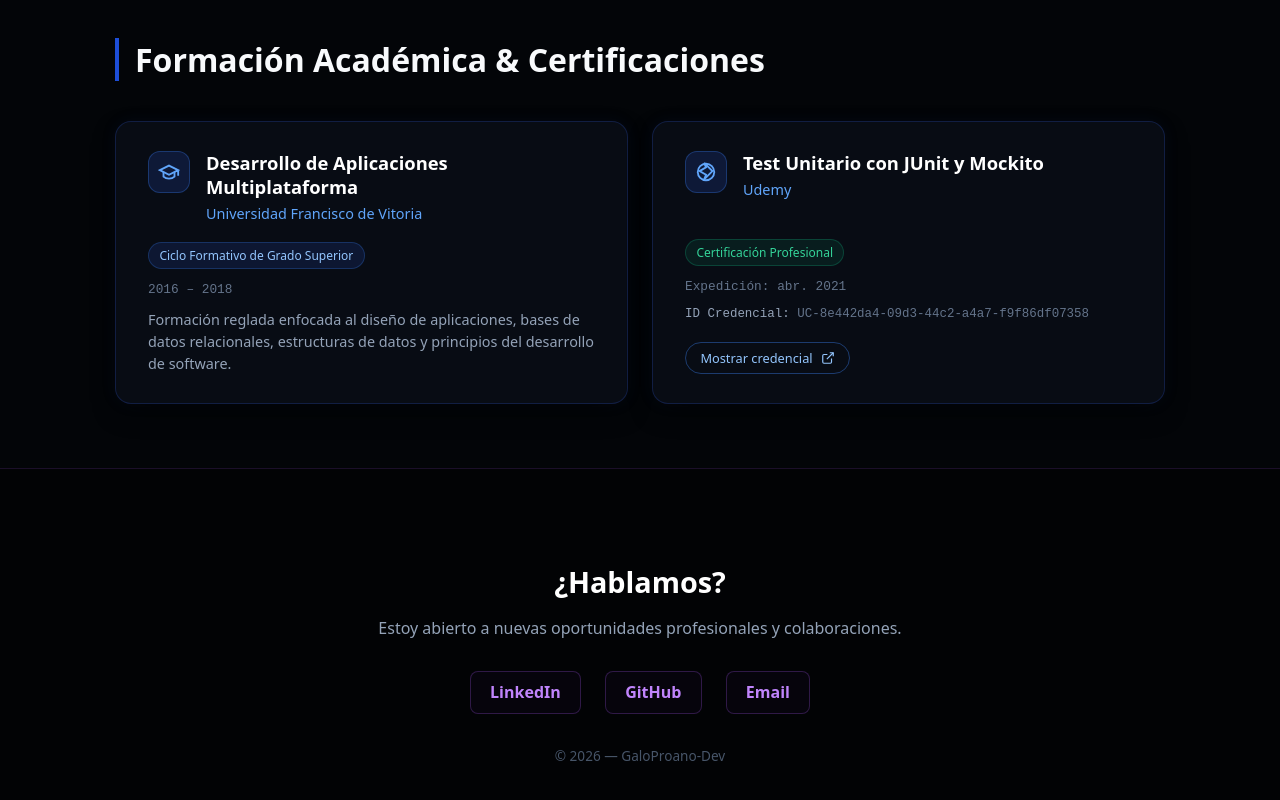
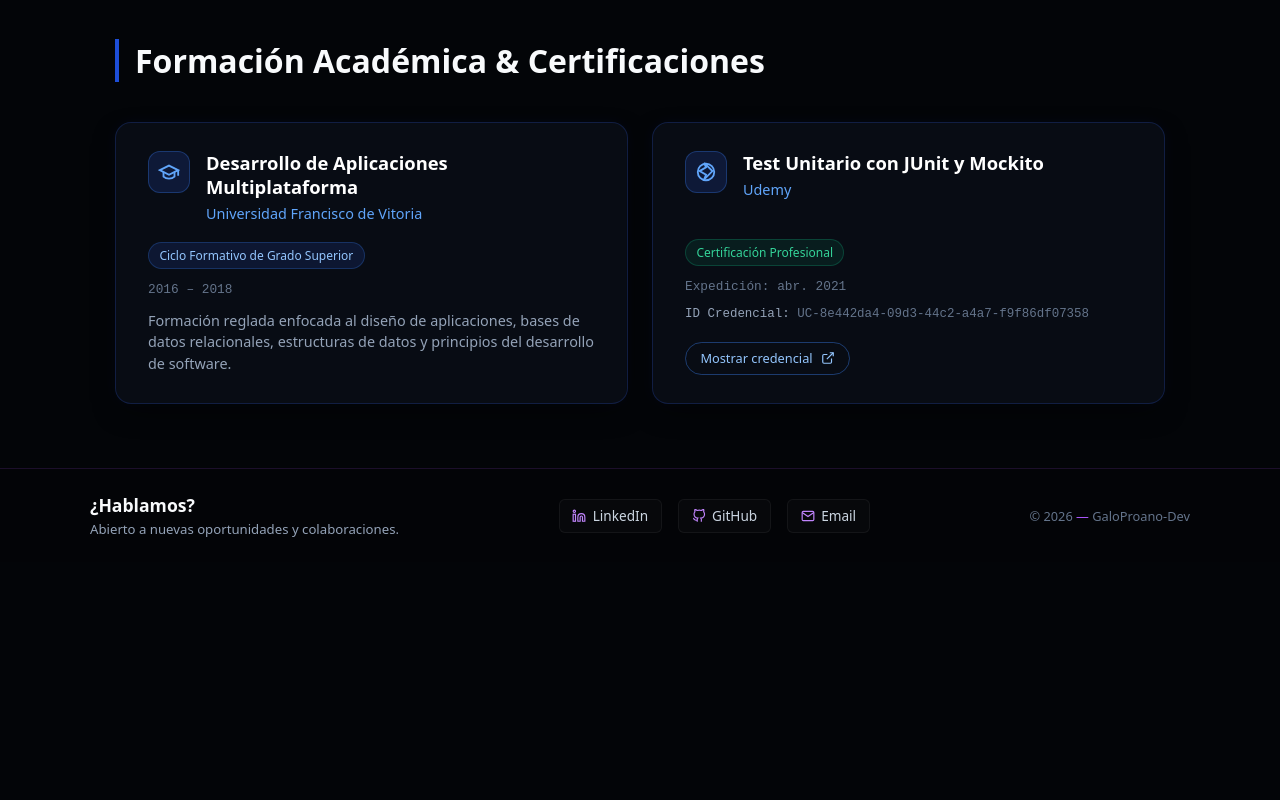
Before and after one commit to DevGaloDavids/galoProanoDev, a Vue app: page / in a window 1280 px wide. Shown: the part 1860-2660 px from the top of the page. After the commit the page ends 2422 px from the top, so only its background shows below. Built offline with nearby package versions, Linux system fonts and the light colour scheme.

Commit message:
release: v1.0.0 - Versión inicial del portfolio

```diff
--- a/src/App.vue
+++ b/src/App.vue
@@ -1,18 +1,57 @@
 <script setup>
+import { onMounted, onUnmounted } from 'vue'
 import Navbar from './components/Navbar.vue'
 import HeroSection from './components/HeroSection.vue'
 import Experience from './components/Experience.vue'
 import Education from './components/Education.vue'
 import Footer from './components/Footer.vue'
+
+let observer = null
+
+onMounted(() => {
+  const options = {
+    root: null,
+    // Define el margen en el centro de la pantalla para activar/desactivar la sección
+    rootMargin: '-25% 0px -25% 0px',
+    threshold: 0.15
+  }
+
+  observer = new IntersectionObserver((entries) => {
+    entries.forEach((entry) => {
+      if (entry.isIntersecting) {
+        entry.target.classList.add('is-active')
+      } else {
+        entry.target.classList.remove('is-active')
+      }
+    })
+  }, options)
+
+  // Seleccionamos los contenedores de las secciones
+  const sections = document.querySelectorAll('.scroll-section')
+  sections.forEach((section) => observer.observe(section))
+})
+
+onUnmounted(() => {
+  if (observer) observer.disconnect()
+})
 </script>
 
 <template>
   <div class="app-layout">
     <Navbar />
     <main>
-      <HeroSection />
-      <Experience />
-      <Education />
+      <!-- La primera sección nace activa para que el Hero se vea nada más cargar -->
+      <section class="scroll-section is-active">
+        <HeroSection />
+      </section>
+
+      <section class="scroll-section">
+        <Experience />
+      </section>
+
+      <section class="scroll-section">
+        <Education />
+      </section>
     </main>
     <Footer />
   </div>
@@ -28,4 +67,22 @@ import Footer from './components/Footer.vue'
 main {
   flex: 1;
 }
+
+/* --- EFECTO ENFOQUE Y DIFUMINADO DINÁMICO --- */
+.scroll-section {
+  opacity: 0.2;
+  filter: blur(6px);
+  transform: translateY(20px) scale(0.97);
+  transition:
+    opacity 0.8s cubic-bezier(0.16, 1, 0.3, 1),
+    filter 0.8s cubic-bezier(0.16, 1, 0.3, 1),
+    transform 0.8s cubic-bezier(0.16, 1, 0.3, 1);
+  will-change: opacity, filter, transform;
+}
+
+.scroll-section.is-active {
+  opacity: 1;
+  filter: blur(0px);
+  transform: translateY(0) scale(1);
+}
 </style>
--- a/src/assets/main.css
+++ b/src/assets/main.css
@@ -16,3 +16,21 @@ body {
 *, *::before, *::after {
   box-sizing: border-box;
 }
+
+/* Estado por defecto: sección fuera de foco */
+.scroll-section {
+  opacity: 0.25;
+  filter: blur(4px);
+  transform: scale(0.98);
+  transition: opacity 0.7s cubic-bezier(0.16, 1, 0.3, 1),
+              filter 0.7s cubic-bezier(0.16, 1, 0.3, 1),
+              transform 0.7s cubic-bezier(0.16, 1, 0.3, 1);
+  will-change: opacity, filter, transform;
+}
+
+/* Estado activo: sección en el centro de la pantalla */
+.scroll-section.is-active {
+  opacity: 1;
+  filter: blur(0px);
+  transform: scale(1);
+}
--- a/src/components/Footer.vue
+++ b/src/components/Footer.vue
@@ -1,56 +1,133 @@
 <template>
   <footer id="contacto" class="footer">
-    <div class="container">
-      <h3>¿Hablamos?</h3>
-      <p>Estoy abierto a nuevas oportunidades profesionales y colaboraciones.</p>
+    <div class="footer-container">
 
-      <div class="social-links">
-        <a href="https://www.linkedin.com/in/galodavid-proano/" target="_blank" rel="noopener">LinkedIn</a>
-        <a href="https://github.com/DevGaloDavids" target="_blank" rel="noopener">GitHub</a>
-        <a href="mailto:galodavid.proano@gmail.com">Email</a>
+      <!-- Lado izquierdo: Título y llamada rápida -->
+      <div class="footer-brand">
+        <h3>¿Hablamos?</h3>
+        <p>Abierto a nuevas oportunidades y colaboraciones.</p>
       </div>
 
-      <p class="copyright">© {{ new Date().getFullYear() }} — GaloProano-Dev</p>
+      <!-- Centro: Enlaces sociales compactos con icono y texto -->
+      <div class="social-links">
+        <a href="https://www.linkedin.com/in/galodavid-proano/" target="_blank" rel="noopener" aria-label="LinkedIn">
+          <svg class="icon" viewBox="0 0 24 24" fill="none" stroke="currentColor" stroke-width="2"><path d="M16 8a6 6 0 0 1 6 6v7h-4v-7a2 2 0 0 0-2-2 2 2 0 0 0-2 2v7h-4v-7a6 6 0 0 1 6-6z"/><rect x="2" y="9" width="4" height="12"/><circle cx="4" cy="4" r="2"/></svg>
+          <span>LinkedIn</span>
+        </a>
+
+        <a href="https://github.com/DevGaloDavids" target="_blank" rel="noopener" aria-label="GitHub">
+          <svg class="icon" viewBox="0 0 24 24" fill="none" stroke="currentColor" stroke-width="2"><path d="M9 19c-5 1.5-5-2.5-7-3m14 6v-3.87a3.37 3.37 0 0 0-.94-2.61c3.14-.35 6.44-1.54 6.44-7A5.44 5.44 0 0 0 20 4.77 5.07 5.07 0 0 0 19.91 1S18.73.65 16 2.48a13.38 13.38 0 0 0-7 0C6.27.65 5.09 1 5.09 1A5.07 5.07 0 0 0 5 4.77a5.44 5.44 0 0 0-1.5 3.78c0 5.42 3.3 6.61 6.44 7A3.37 3.37 0 0 0 9 18.13V22"/></svg>
+          <span>GitHub</span>
+        </a>
+
+        <a href="mailto:galodavid.proano@gmail.com" aria-label="Email">
+          <svg class="icon" viewBox="0 0 24 24" fill="none" stroke="currentColor" stroke-width="2"><path d="M4 4h16c1.1 0 2 .9 2 2v12c0 1.1-.9 2-2 2H4c-1.1 0-2-.9-2-2V6c0-1.1.9-2 2-2z"/><polyline points="22,6 12,13 2,6"/></svg>
+          <span>Email</span>
+        </a>
+      </div>
+
+      <!-- Lado derecho: Copyright fino -->
+      <div class="copyright">
+        © {{ new Date().getFullYear() }} <span class="accent">—</span> GaloProano-Dev
+      </div>
+
     </div>
   </footer>
 </template>
 
 <style scoped>
 .footer {
-  padding: 4rem 1.5rem 2rem 1.5rem;
-  background-color: #020305; /* El punto más oscuro de la página */
+  padding: 1.5rem 1.5rem; /* Se reduce drásticamente el alto */
+  background-color: #030407;
   border-top: 1px solid rgba(168, 85, 247, 0.15);
-  text-align: center;
 }
 
-.container { max-width: 600px; margin: 0 auto; }
-h3 { font-size: 1.8rem; color: #ffffff; margin-bottom: 0.5rem; }
-p { color: #94a3b8; }
+.footer-container {
+  max-width: 1100px;
+  margin: 0 auto;
+  display: flex;
+  flex-direction: row;
+  align-items: center;
+  justify-content: space-between;
+  gap: 1.5rem;
+  flex-wrap: wrap; /* Mantiene la flexibilidad en móviles */
+}
 
+/* Marca / Titular fino */
+.footer-brand h3 {
+  font-size: 1.1rem;
+  font-weight: 700;
+  color: #f8fafc;
+  margin: 0;
+}
+
+.footer-brand p {
+  font-size: 0.825rem;
+  color: #94a3b8;
+  margin: 0.2rem 0 0 0;
+}
+
+/* Redes sociales estilizadas */
 .social-links {
   display: flex;
-  justify-content: center;
-  gap: 1.5rem;
-  margin: 2rem 0;
+  align-items: center;
+  gap: 1rem;
 }
 
 .social-links a {
-  color: #c084fc;
+  display: inline-flex;
+  align-items: center;
+  gap: 0.4rem;
+  color: #cbd5e1;
   text-decoration: none;
-  font-weight: 600;
-  padding: 0.6rem 1.2rem;
-  border: 1px solid rgba(168, 85, 247, 0.25);
-  border-radius: 0.5rem;
-  background-color: rgba(168, 85, 247, 0.03);
+  font-size: 0.85rem;
+  font-weight: 500;
+  padding: 0.4rem 0.8rem;
+  border-radius: 0.375rem;
+  border: 1px solid rgba(255, 255, 255, 0.05);
+  background-color: rgba(255, 255, 255, 0.02);
   transition: all 0.2s ease;
 }
 
-.social-links a:hover {
-  background-color: #a855f7;
-  color: #ffffff;
-  box-shadow: 0 0 20px rgba(168, 85, 247, 0.4);
-  transform: translateY(-2px);
+.icon {
+  width: 14px;
+  height: 14px;
+  stroke: #c084fc;
 }
 
-.copyright { font-size: 0.85rem; color: #475569; margin-top: 2rem; }
+.social-links a:hover {
+  background-color: rgba(168, 85, 247, 0.1);
+  border-color: rgba(168, 85, 247, 0.4);
+  color: #ffffff;
+  transform: translateY(-1px);
+}
+
+.social-links a:hover .icon {
+  stroke: #e9d5ff;
+  filter: drop-shadow(0 0 4px #a855f7);
+}
+
+/* Copyright discreto */
+.copyright {
+  font-size: 0.8rem;
+  color: #64748b;
+  white-space: nowrap;
+}
+
+.accent {
+  color: #a855f7;
+}
+
+/* Adaptación responsive para pantallas pequeñas */
+@media (max-width: 768px) {
+  .footer-container {
+    flex-direction: column;
+    text-align: center;
+    gap: 1.2rem;
+  }
+
+  .social-links {
+    justify-content: center;
+  }
+}
 </style>
--- a/src/components/Navbar.vue
+++ b/src/components/Navbar.vue
@@ -4,7 +4,7 @@ import { ref } from 'vue'
 const isMenuOpen = ref(false)
 
 const navLinks = [
-  { name: 'Sobre Mí', href: '#sobre-mi' },
+  { name: 'Sobre mí', href: '#sobre-mi' },
   { name: 'Experiencia', href: '#experiencia' },
   { name: 'Formación', href: '#formacion' },
   { name: 'Contacto', href: '#contacto' }
```
